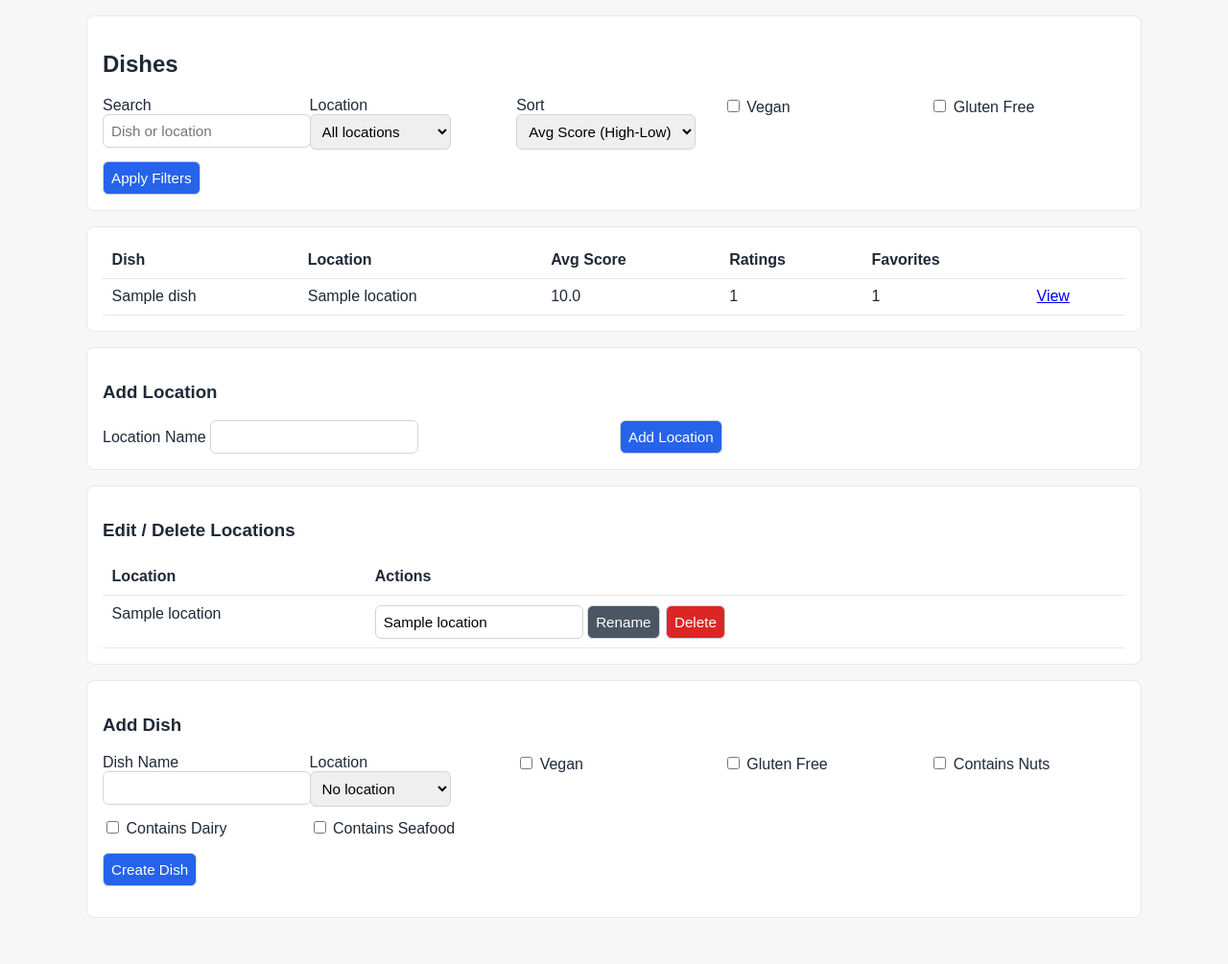
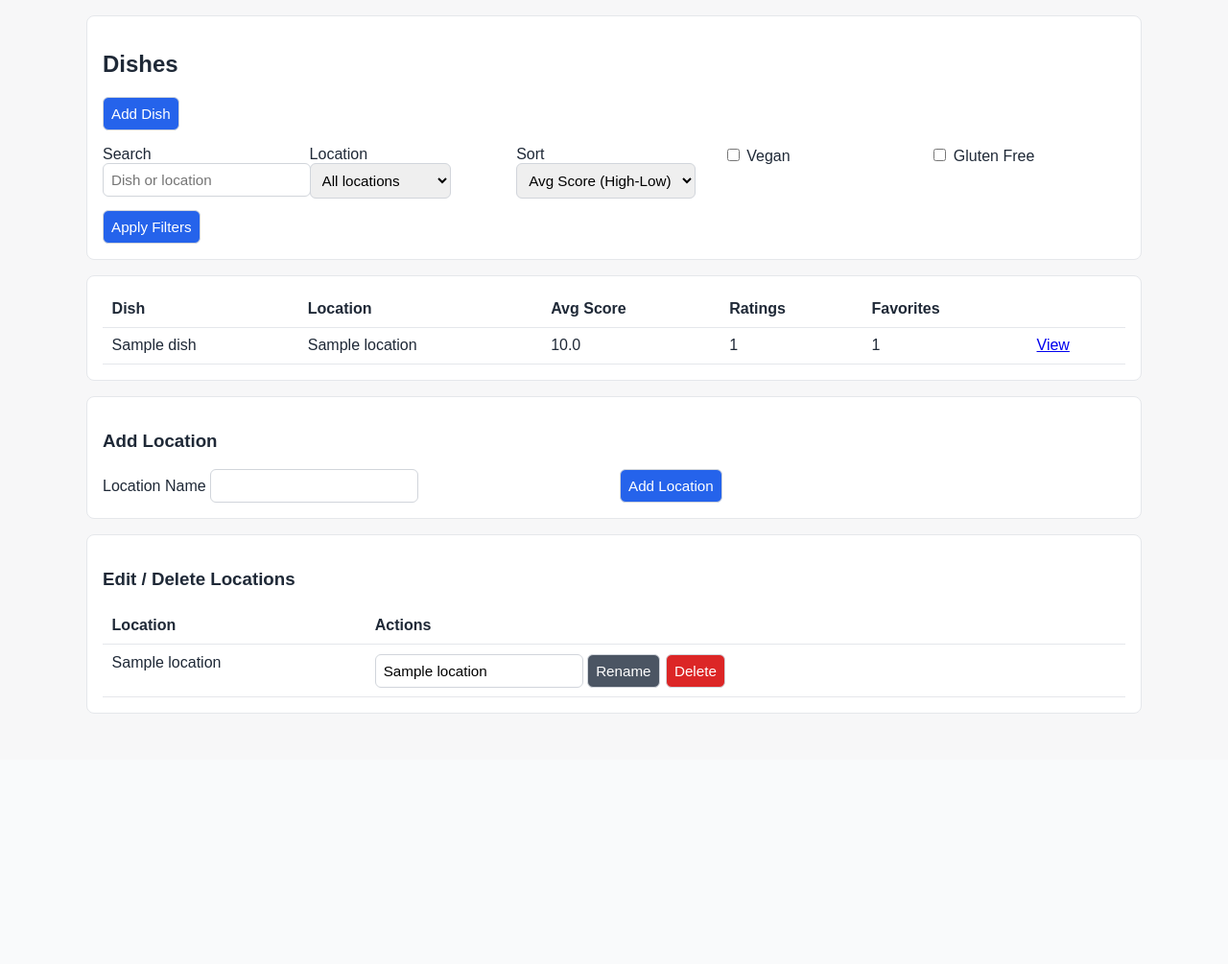
Before and after one commit to BLCRAFT210/uva-food-rating, a Flask app: page /dishes/ in a window 1280 px wide. Shown: the part 64-1069 px from the top of the page at 96% size. After the commit the page ends 808 px from the top, so only its background shows below. Run offline with Flask 3, Linux system fonts and the light colour scheme; a user stored in the database is signed in; tables that the repository leaves empty hold one stand-in row (values such as "Sample post").

Commit message:
Let users add dishes

```diff
--- a/app/dishes/routes.py
+++ b/app/dishes/routes.py
@@ -80,6 +80,41 @@ def _fetch_dishes():
     return dishes
 
 
+def _create_dish_from_form():
+    dish_name = request.form.get("dish_name", "").strip()
+    location_id_raw = request.form.get("location_id", "").strip()
+    location_id = int(location_id_raw) if location_id_raw.isdigit() else None
+
+    if not dish_name:
+        abort(400, "Dish name is required.")
+
+    vegan = bool(request.form.get("vegan"))
+    gluten_free = bool(request.form.get("gluten_free"))
+    nuts = bool(request.form.get("nuts"))
+    dairy = bool(request.form.get("dairy"))
+    seafood = bool(request.form.get("seafood"))
+
+    with transaction() as cursor:
+        cursor.execute(
+            """
+            INSERT INTO Accommodations (vegan, gluten_free, nuts, dairy, seafood)
+            VALUES (%s, %s, %s, %s, %s)
+            """,
+            (vegan, gluten_free, nuts, dairy, seafood),
+        )
+        accomm_id = cursor.lastrowid
+        cursor.execute(
+            """
+            INSERT INTO Dish (dish_name, accomm_id, location_id)
+            VALUES (%s, %s, %s)
+            """,
+            (dish_name, accomm_id, location_id),
+        )
+        dish_id = cursor.lastrowid
+
+    return dish_id
+
+
 @bp.get("/")
 def list_dishes():
     dishes = _fetch_dishes()
@@ -90,6 +125,18 @@ def list_dishes():
         locations=locations,
         sort=request.args.get("sort", "avg_desc"),
     )
+
+
+@bp.route("/new", methods=["GET", "POST"])
+@login_required
+def new_dish():
+    if request.method == "POST":
+        dish_id = _create_dish_from_form()
+        flash("Dish created.", "success")
+        return redirect(url_for("dishes.dish_detail", dish_id=dish_id))
+
+    locations = _fetch_locations()
+    return render_template("dishes/new.html", locations=locations)
 
 
 @bp.get("/table")
@@ -168,40 +215,10 @@ def dish_detail(dish_id):
 
 @bp.post("/")
 @login_required
-@admin_required
 def create_dish():
-    dish_name = request.form.get("dish_name", "").strip()
-    location_id_raw = request.form.get("location_id", "").strip()
-    location_id = int(location_id_raw) if location_id_raw.isdigit() else None
-
-    if not dish_name:
-        abort(400, "Dish name is required.")
-
-    vegan = bool(request.form.get("vegan"))
-    gluten_free = bool(request.form.get("gluten_free"))
-    nuts = bool(request.form.get("nuts"))
-    dairy = bool(request.form.get("dairy"))
-    seafood = bool(request.form.get("seafood"))
-
-    with transaction() as cursor:
-        cursor.execute(
-            """
-            INSERT INTO Accommodations (vegan, gluten_free, nuts, dairy, seafood)
-            VALUES (%s, %s, %s, %s, %s)
-            """,
-            (vegan, gluten_free, nuts, dairy, seafood),
-        )
-        accomm_id = cursor.lastrowid
-        cursor.execute(
-            """
-            INSERT INTO Dish (dish_name, accomm_id, location_id)
-            VALUES (%s, %s, %s)
-            """,
-            (dish_name, accomm_id, location_id),
-        )
-
+    dish_id = _create_dish_from_form()
     flash("Dish created.", "success")
-    return redirect(url_for("dishes.list_dishes"))
+    return redirect(url_for("dishes.dish_detail", dish_id=dish_id))
 
 
 @bp.post("/<int:dish_id>/edit")
--- a/app/templates/dishes/index.html
+++ b/app/templates/dishes/index.html
@@ -6,6 +6,11 @@
 {% block content %}
   <section class="card">
     <h2>Dishes</h2>
+    {% if current_user.is_authenticated %}
+      <p class="row-actions">
+        <a href="{{ url_for('dishes.new_dish') }}"><button type="button">Add Dish</button></a>
+      </p>
+    {% endif %}
     <form id="dish-filter-form" class="grid">
       <label>
         Search
@@ -97,31 +102,5 @@
       </table>
     </section>
 
-    <section class="card">
-      <h3>Add Dish</h3>
-      <form method="post" action="{{ url_for('dishes.create_dish') }}">
-        <div class="grid">
-          <label>
-            Dish Name
-            <input type="text" name="dish_name" required />
-          </label>
-          <label>
-            Location
-            <select name="location_id">
-              <option value="">No location</option>
-              {% for location in locations %}
-                <option value="{{ location.location_id }}">{{ location.location_name }}</option>
-              {% endfor %}
-            </select>
-          </label>
-          <label><input type="checkbox" name="vegan" /> Vegan</label>
-          <label><input type="checkbox" name="gluten_free" /> Gluten Free</label>
-          <label><input type="checkbox" name="nuts" /> Contains Nuts</label>
-          <label><input type="checkbox" name="dairy" /> Contains Dairy</label>
-          <label><input type="checkbox" name="seafood" /> Contains Seafood</label>
-        </div>
-        <p><button type="submit">Create Dish</button></p>
-      </form>
-    </section>
   {% endif %}
 {% endblock %}
```
Also changed, not shown: app/templates/dishes/new.html (added, +33 -0 lines).
